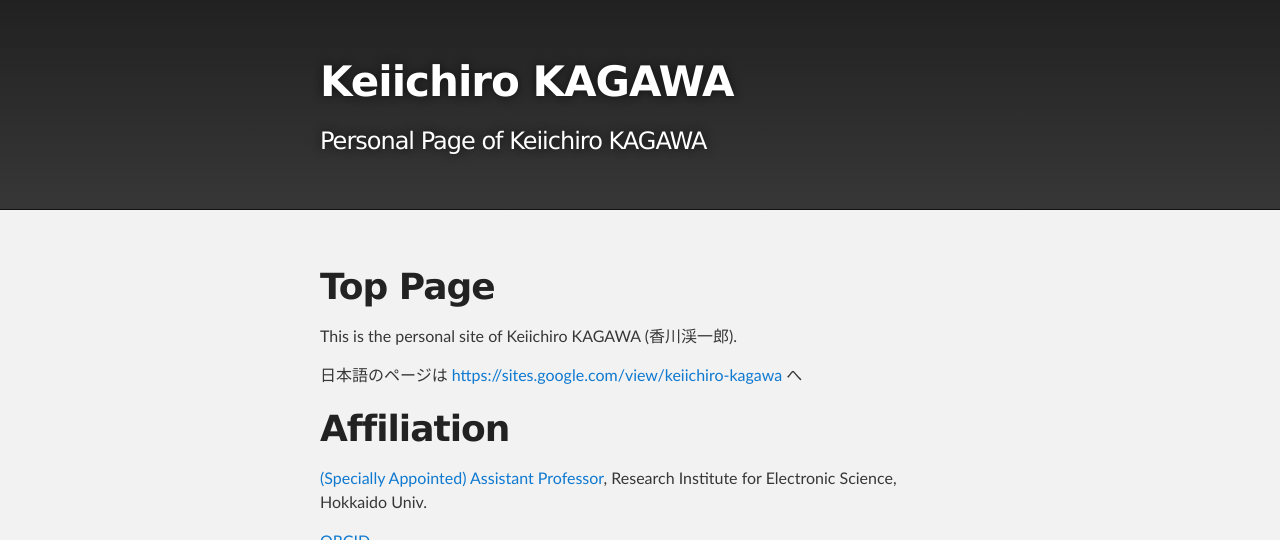
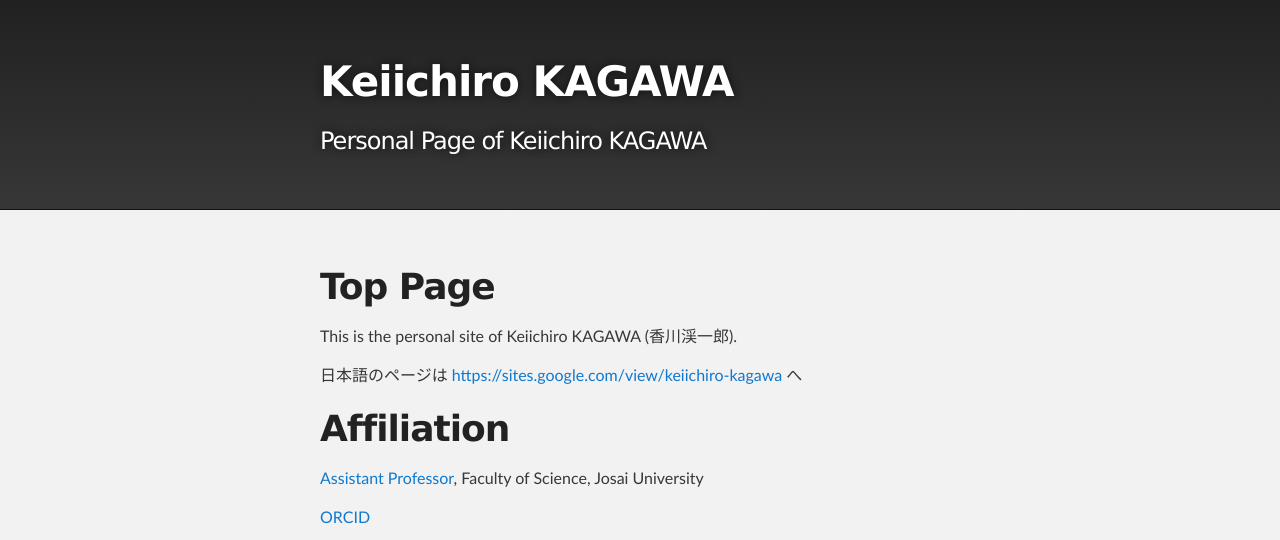
Before and after one commit to k16kgw/k16kgw.github.io, a Jekyll site: the page built from index.md, in a window 1280 px wide and 900 px high, cut to the strip 0-540 px from the top of the window. Built offline with Jekyll 4.4.1, drawn with Linux system fonts in a browser that asks for light colours.

Commit message:
Update affiliation link and title

```diff
--- a/index.md
+++ b/index.md
@@ -12,7 +12,7 @@
 
 # Affiliation
 
-[(Specially Appointed) Assistant Professor](https://www.es.hokudai.ac.jp/english/organization/profile/kagawa-keiichiro/), Research Institute for Electronic Science, Hokkaido Univ.
+[Assistant Professor](https://researcher.josai.ac.jp/html/100001058_en.html), Faculty of Science, Josai University
 
 [ORCID](https://orcid.org/0000-0002-4214-2029)
 
```
